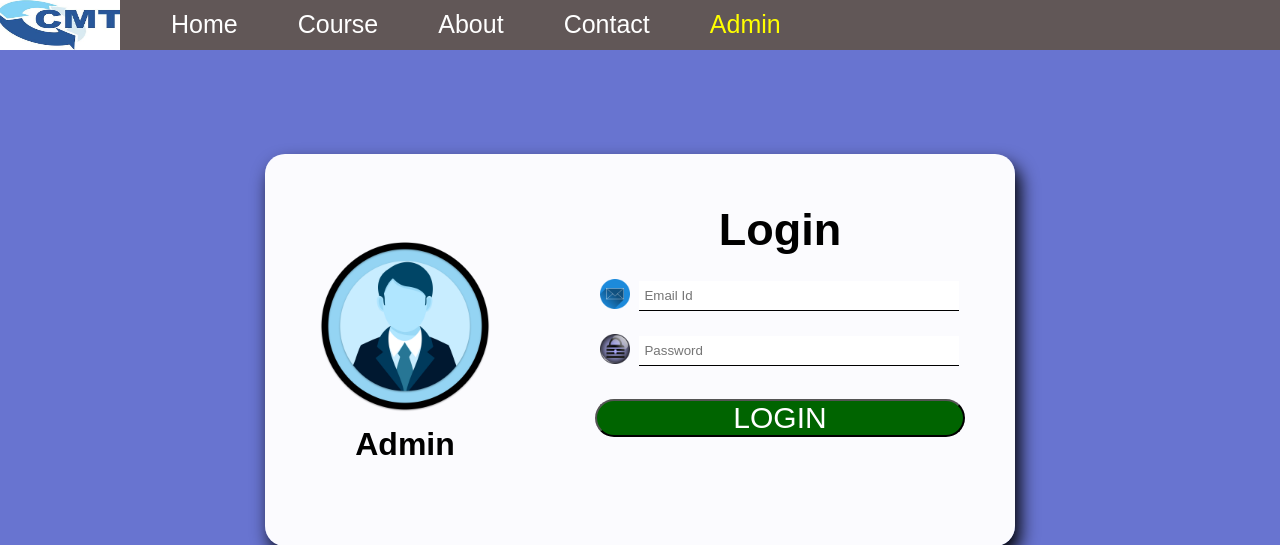
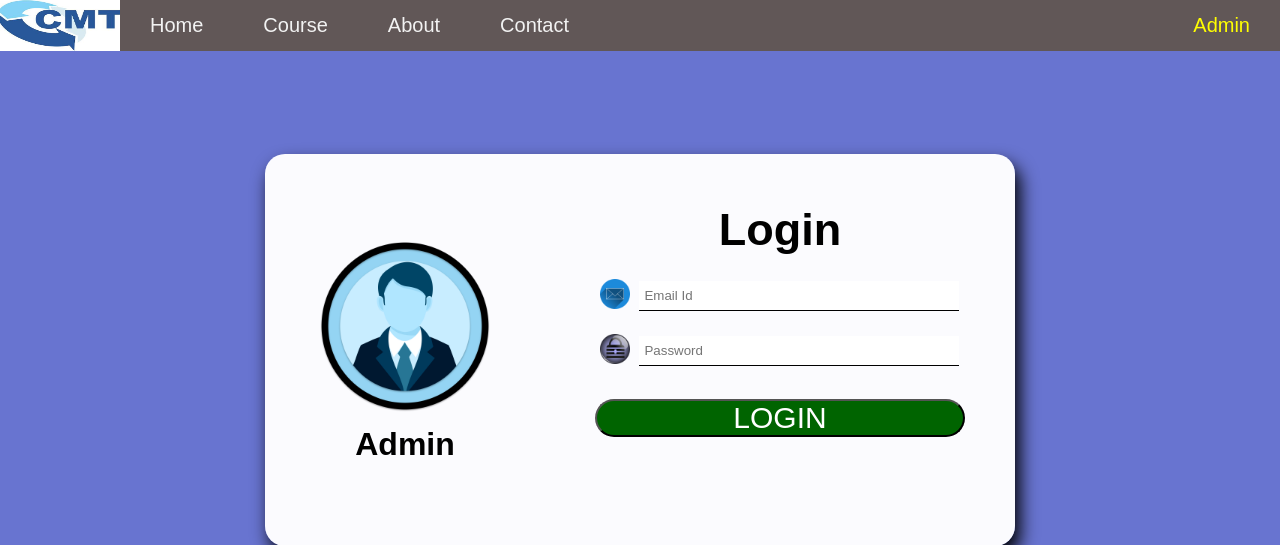
Before and after one commit to vishal-sawai/CMD, a PHP site: page /admin.html in a window 1280 px wide. Shown: the top 545 px of the page. Run offline with PHP 8.4, Linux system fonts and the light colour scheme.

Commit message:
change navbar style

```diff
--- a/admin.html
+++ b/admin.html
@@ -10,19 +10,17 @@
 <body class="Adminpage">
 
     <!-- navbar -->
-    <div>
-        <nav>
-            <div class="menu-icons">
+
+    <div class="menu">
         <img class="m-i" src="img/logo.jpg">
+        <a href="index.html#home">Home</a>
+        <a href="index.html#course">Course</a>
+        <a href="index.html#about">About</a>
+        <a href="index.html#contact">Contact</a>
+        <div class="menu-right">
+            <a href="admin.html">Admin</a>
         </div>
-            <ul class="menu">
-                <li class="m"><a href="index.html#home">Home</a></li>
-                <li class="m"><a href="index.html">Course</a></li>
-                <li class="m"><a href="index.html#about">About</a></li>
-                <li class="m"><a href="index.html#contact">Contact</a></li>
-                <li class="m admin"><a href="admin.html">Admin</a></li>
-            </ul>
-        </nav>
+    </div>
 
     <!-- LoginPage -->
     <div class="Admin">
--- a/style.css
+++ b/style.css
@@ -7,48 +7,41 @@
     background-color: #e8ebf0;
 }
 /* nav */
+.menu a{
+    float: left;
+    color: #f2f2f2;
+    text-align: center;
+    padding: 14px 30px;
+    text-decoration: none;
+    font-size: 20px;
+}
 .menu{
-    display: flex;
-    font-size: 25px;
-    padding: 10px 1px;
-    margin-left: 20px;
-
-}
-.m{
-    list-style-type: none;
-}
-.m a{
-    text-decoration: none;
-    color: white;
-    padding: 0px 30px;
-}
-nav{
+    width: 100%;
     position: fixed;
-    width: 100%;
-    height: 50px;
     background-color: rgb(97, 87, 87);
     z-index: 80;
-    display: flex;
-    flex-direction: row;
+    overflow: hidden;
 }
-.menu-icons{
-    height: 50px;
+.m-i{
+    float: left;
+    height: 51px;
     width: 120px;
 }
-.m-i{
-    height: 100%;
-    width: 100%;
-}
-.admin a{
+.menu-right a{
+    float: right;
     color:yellow;
 }
-.m a:hover{
-    color: rgb(243, 225, 225);
+.menu-right{
+    float: right;
 }
-.admin a:hover{
-    color: yellowgreen;
+.menu a:hover{
+    background-color: rgb(33, 192, 33);
+    color: black;
 }
-
+.menu-right a:hover{
+    background-color: skyblue;
+    color: black;
+}
 /* home */
 #bg{
     background: url("img/bg2.jpg")no-repeat center center/cover;
@@ -62,7 +55,6 @@ nav{
      align-items: center;
      display: flex;
      flex-direction: column;
-     content:"";
      position: absolute;
 }
 .info{
@@ -82,7 +74,7 @@ nav{
 /* Quote */
 .quote{
     border: 2px solid black;
-    height: 125px;
+    height: 126px;
     background-color: black;
     color: white;
 }
```
Also changed, not shown: index.html (+7 -12 lines). Lines whose indentation alone changed are shown as unchanged.
